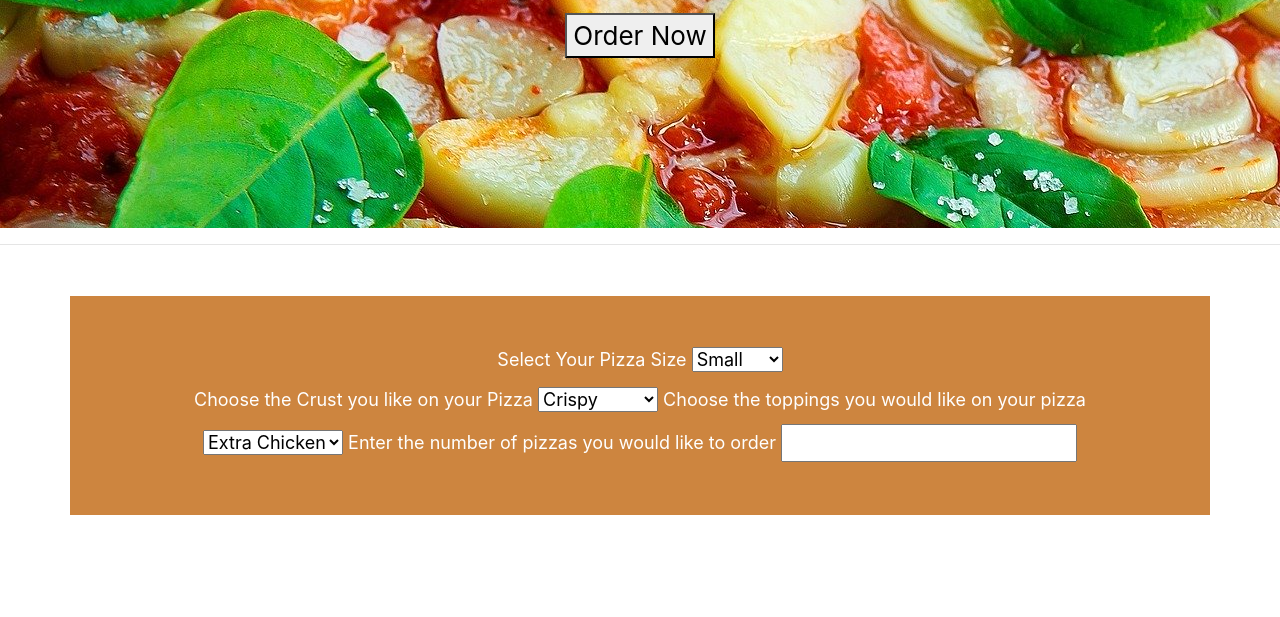
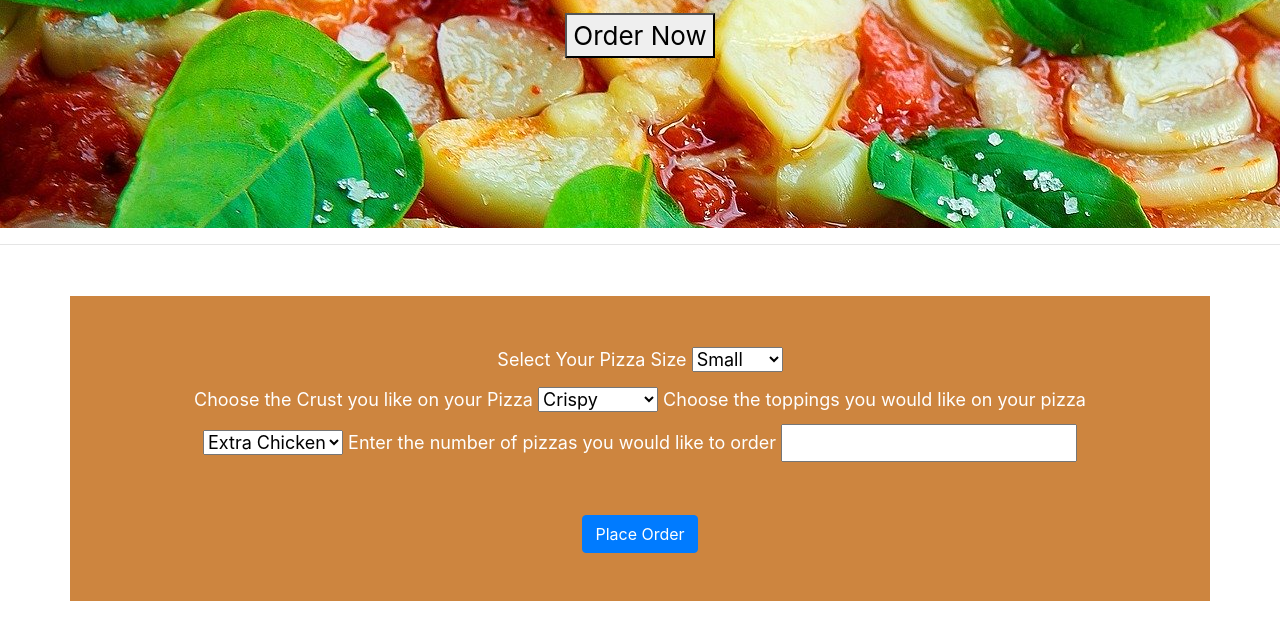
Before and after one commit to KoomeA/prosdys-pizza, a plain HTML site: page index.html in a window 1280 px wide. Shown: the part 350-967 px from the top of the page. Before the commit the page ends 881 px from the top, so only its background shows below. Drawn offline with Linux system fonts and the light colour scheme.

Commit message:
add place order button

```diff
--- a/css/styles.css
+++ b/css/styles.css
@@ -39,3 +39,6 @@ h1 {
      color: white;
      font-size: 18px;
  }
+ .btn{
+    margin-top: 3rem;
+ }
--- a/index.html
+++ b/index.html
@@ -37,7 +37,9 @@
             </select>
 
             <label for="quantity">Enter the number of pizzas you would like to order</label>
-            <input type="number" name="quantity" id="howMany">
+            <input type="number" name="quantity" id="howMany"> <br>
+
+            <button class="btn btn-primary" id="porder">Place Order</button>
 
         </form>
 
```
